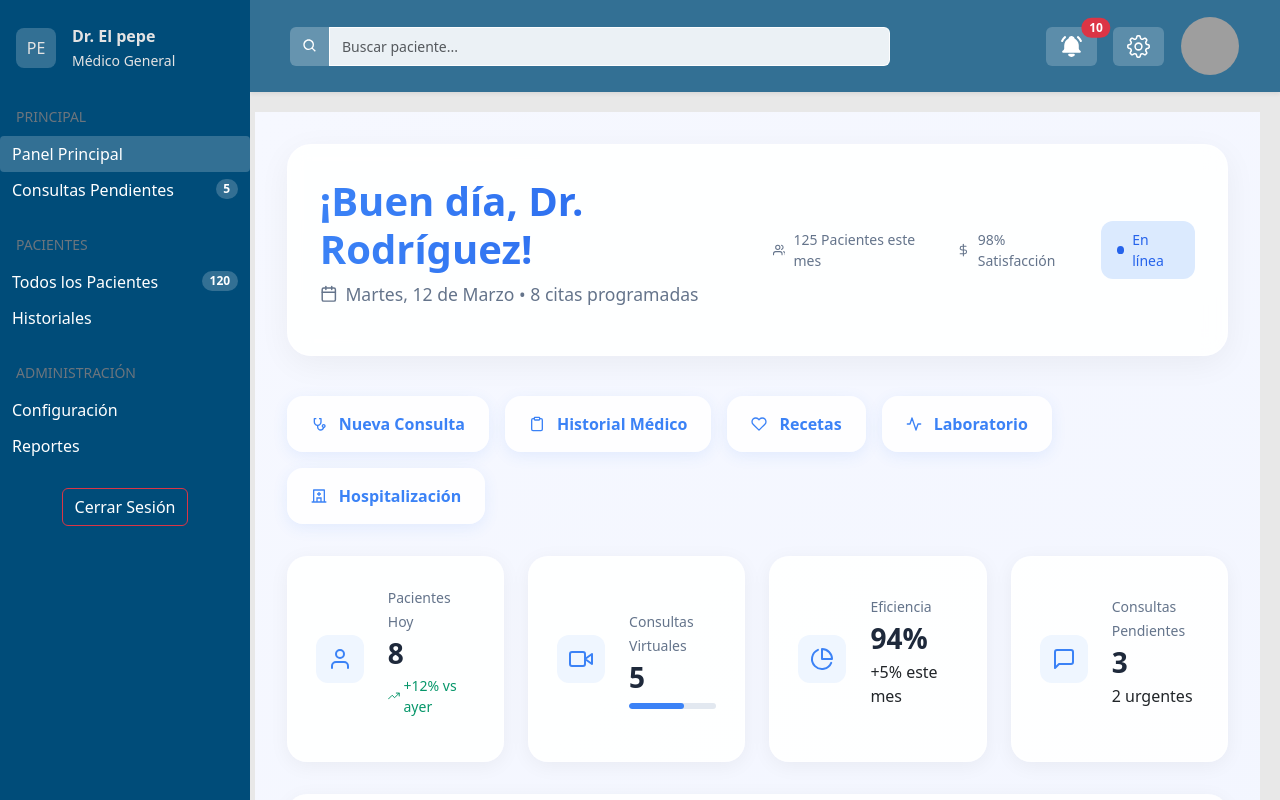
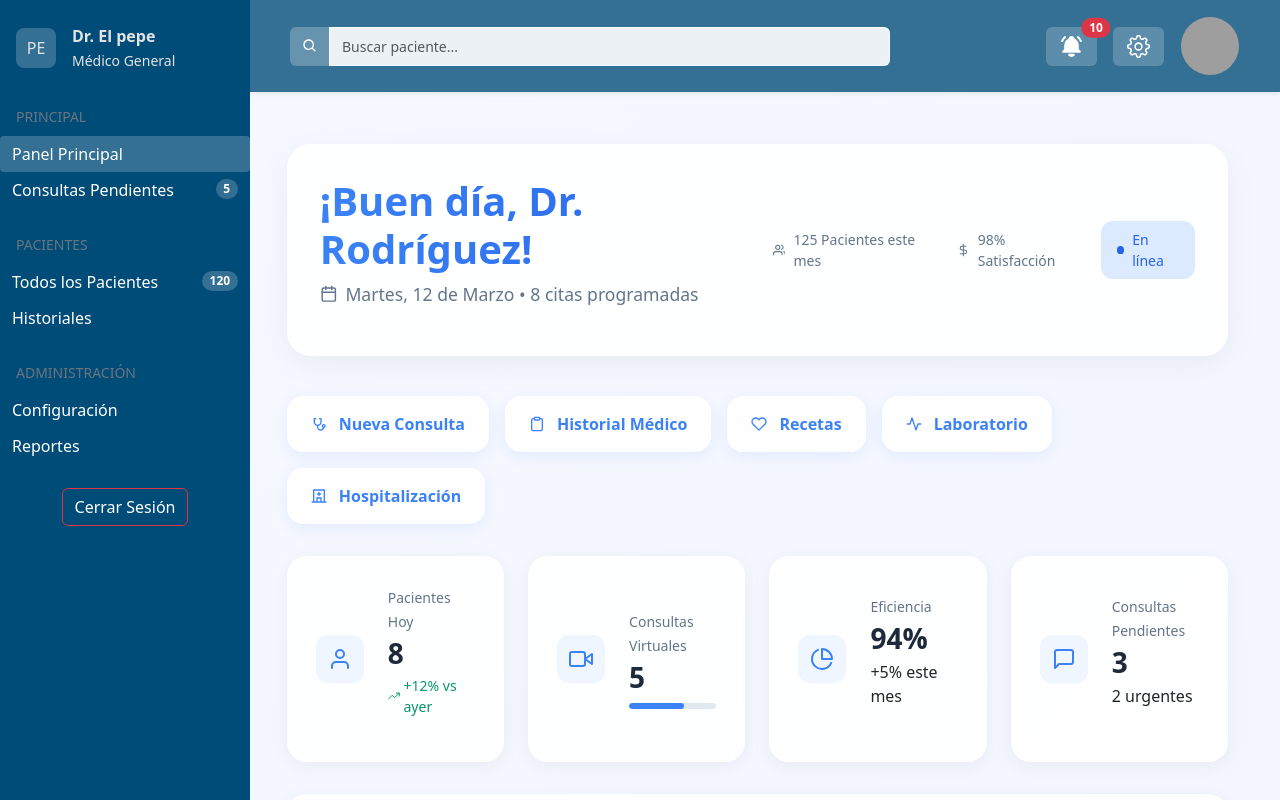
Before and after one commit to No-Country-simulation/C22-27-ft-webapp, a React (Vite) app in the folder client/: page /app-medico/dashboard in a window 1280 px wide. Shown: the top 800 px of the page. Built offline with nearby package versions, Linux system fonts and the light colour scheme; grey boxes are pictures that could not be loaded.

Commit message:
feat: mejora layout con header fijo y fondo degradado
- Agrega clase sticky-top para mantener el header fijo al hacer scroll
- Implementa fondo con degradado en el área principal

```diff
--- a/client/src/page/layaud.tsx
+++ b/client/src/page/layaud.tsx
@@ -6,7 +6,7 @@ export const Layaud = () => {
   return (
     <div className="d-flex flex-column" style={{ minHeight: "100vh", background:"#E8E8E8"}}>
       {/* Header */}
-      <header className="flex-grow-1 d-flex flex-column "
+      <header className="flex-grow-1 d-flex flex-column sticky-top"
       style={{marginLeft:"250px"}}>
         <Navbar/>
       </header>
@@ -31,7 +31,8 @@ export const Layaud = () => {
         <main
           className="flex-grow-1 "
           style={{
-            padding: "20px"
+            padding: "20px",
+            background: 'linear-gradient(135deg, #f6f8ff 0%, #f0f4ff 100%)'
           }}
         >
           <Outlet/>
```
